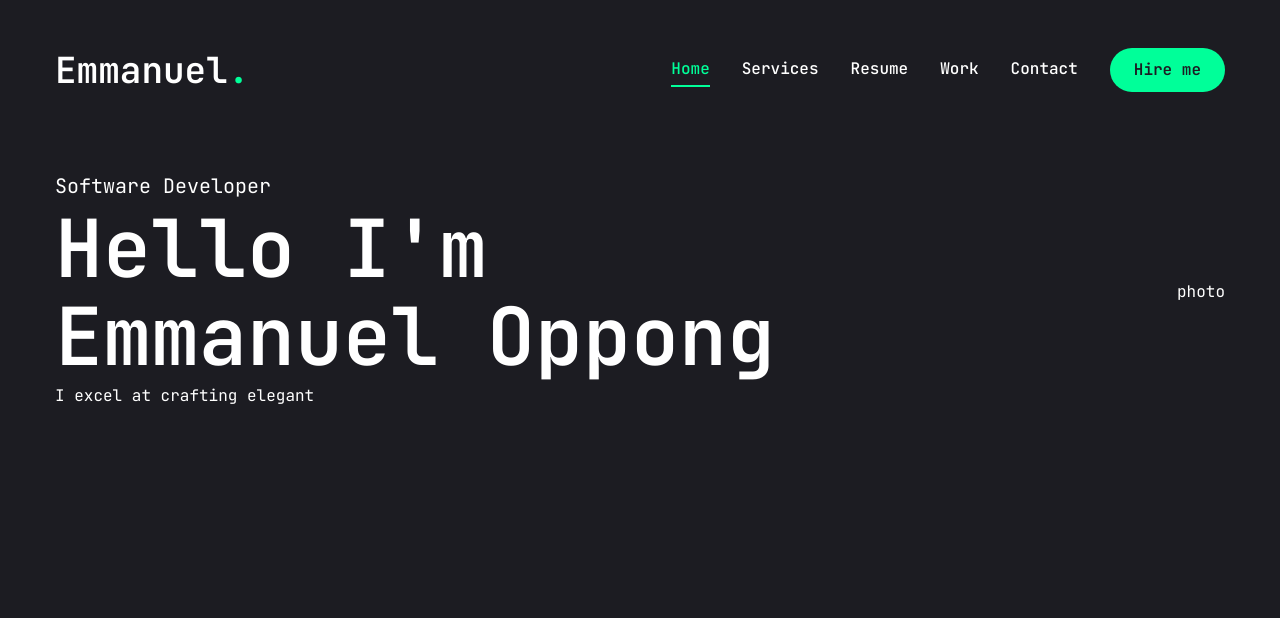
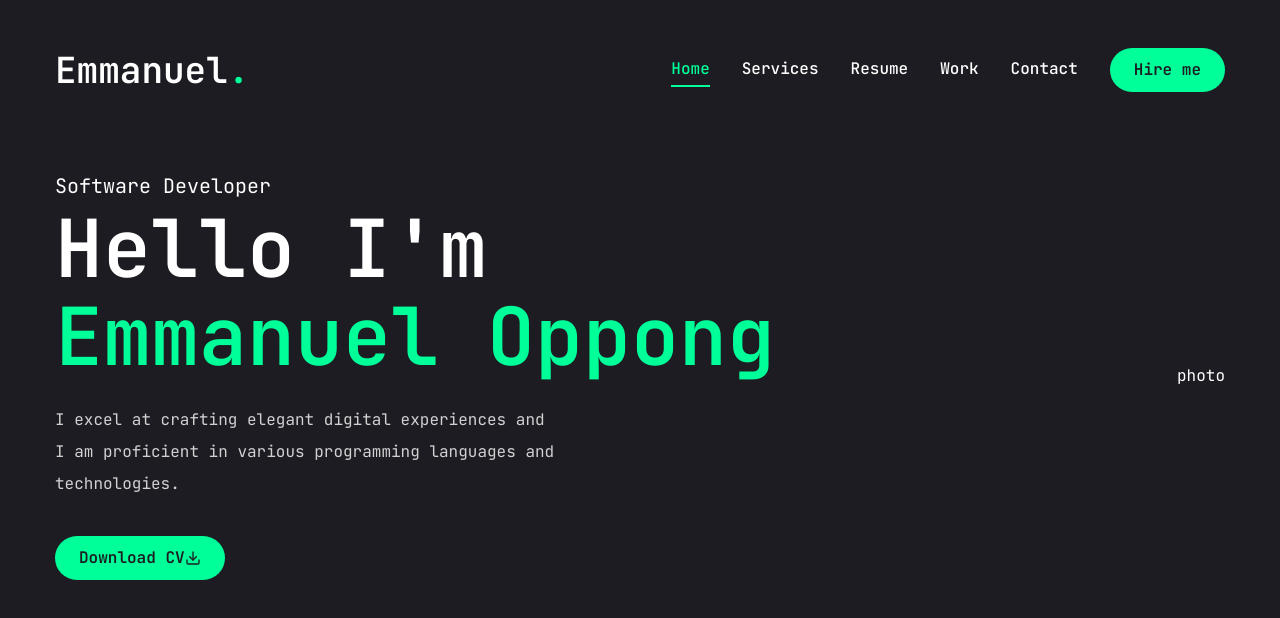
Before and after one commit to emmaeng680/portfoliosite, a Next.js app in the folder emmas-portfolio/: page / in a window 1280 px wide. Shown: the top 618 px of the page. Built offline with nearby package versions, Linux system fonts and the light colour scheme.

Commit message:
moving on
moving

```diff
--- a/emmas-portfolio/app/page.jsx
+++ b/emmas-portfolio/app/page.jsx
@@ -9,12 +9,19 @@ const Home = () => {
                 {/* text */}
                 <div className="text-center xl:text-left">
                     <span className="text-xl">Software Developer</span>
-                    <h1 className="h1">
-                        Hello I'm <br/> <span> Emmanuel Oppong</span>
+                    <h1 className="h1 mb-6">
+                        Hello I'm <br/> <span className="text-accent"> Emmanuel Oppong</span>
                     </h1>
-                    <p>
-                        I excel at crafting elegant
+                    <p className="max-w-[500px] mb-9 text-white/80">
+                        I excel at crafting elegant digital experiences and I am proficient in various programming languages and technologies.
                     </p>
+                    {/* button and socials */}
+                    <div>
+                        <Button className="">
+                            <span>Download CV</span>
+                            <FiDownload/>
+                        </Button>
+                    </div>
                 </div>
                 {/* photo */}
                 <div>photo</div>
```
